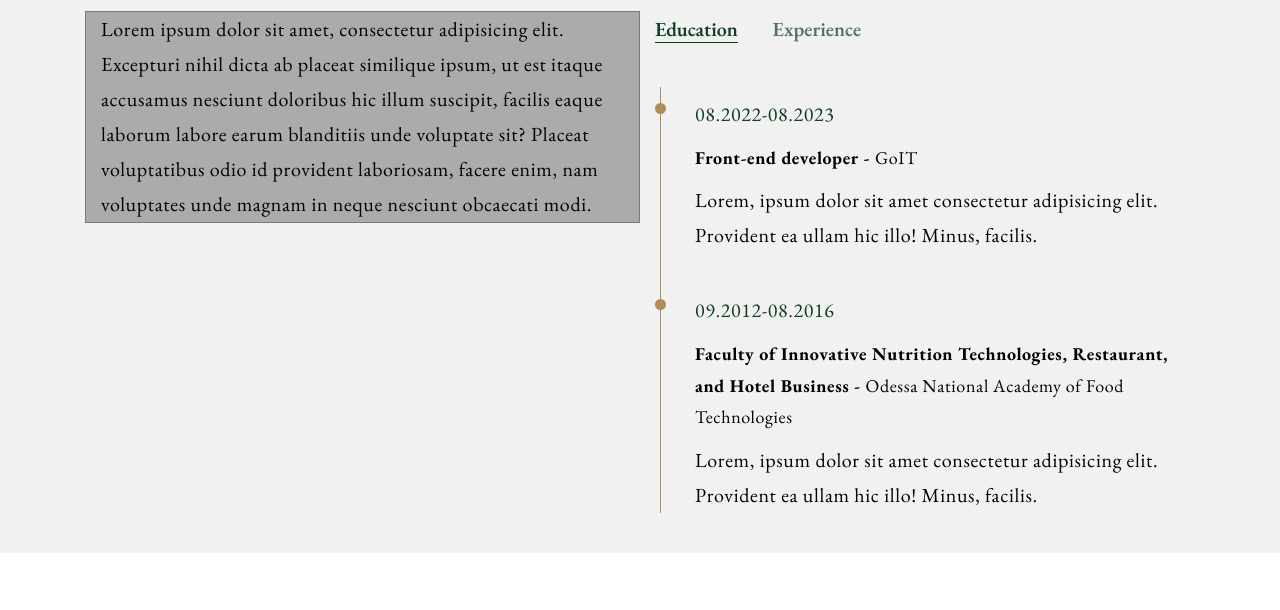
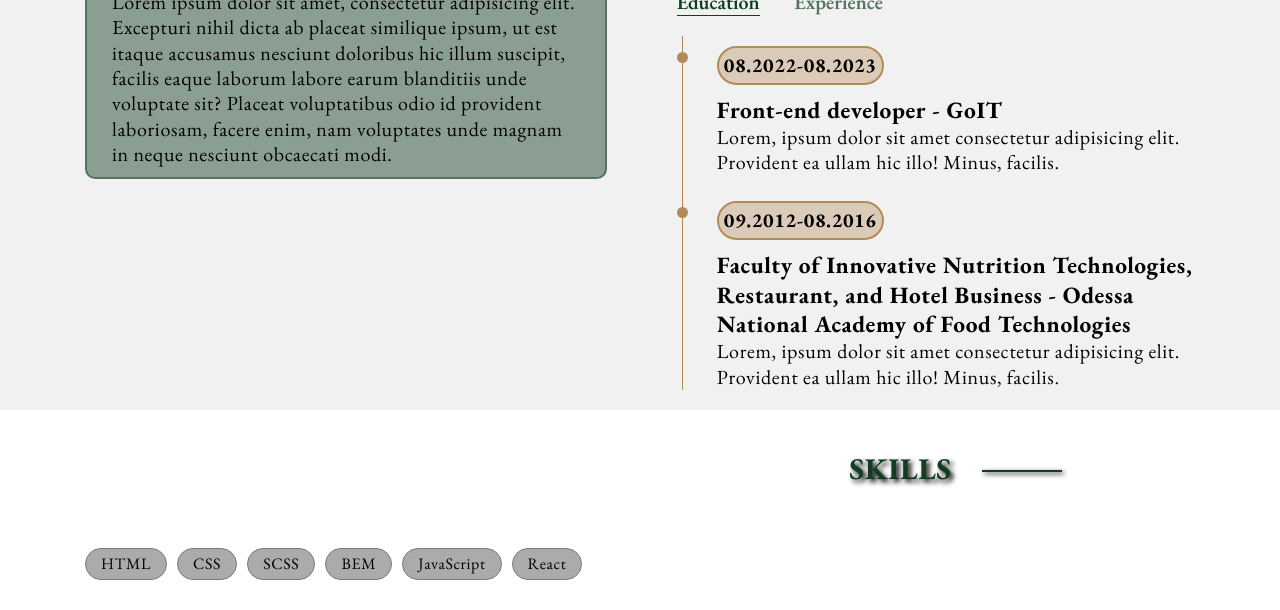
Before and after one commit to Alyonamk/portfolio, a website built with Parcel: page src/index.html in a window 1280 px wide. Shown: the part 614-1224 px from the top of the page. Before the commit the page ends 1167 px from the top, so only its background shows below. Built offline with nearby package versions, Linux system fonts and the light colour scheme.

Commit message:
//add skills

```diff
--- a/src/index.html
+++ b/src/index.html
@@ -23,6 +23,8 @@
   <include src="./partials/burger-menu.html"></include>
   <include src="./partials/hero.html"></include>
   <include src="./partials/about-me.html"></include>
+  <include src="./partials/skills.html"></include>
+
 
 
 
--- a/src/partials/about-me.html
+++ b/src/partials/about-me.html
@@ -2,9 +2,9 @@
 <section class="about-section sec-padding" id="about">
     <div class="container">
         <div class="section-title">
-            <h2 class="about-name">About me</h2>
-            <div class="about-text about-style">
-                <p class="about-info">Lorem ipsum dolor sit amet, consectetur adipisicing elit. Excepturi nihil dicta ab
+            <h2 class="about-title">About me</h2>
+            <div class="about-info about-style">
+                <p class="about-text">Lorem ipsum dolor sit amet, consectetur adipisicing elit. Excepturi nihil dicta ab
                     placeat similique ipsum, ut est itaque accusamus nesciunt doloribus hic illum suscipit,
                     facilis eaque laborum labore earum blanditiis unde voluptate sit? Placeat voluptatibus
                     odio id provident laboriosam, facere enim, nam voluptates unde magnam in neque nesciunt
@@ -20,16 +20,16 @@
                         <div class="timeline">
                             <div class="timeline-item">
                                 <span class="date">08.2022-08.2023</span>
-                                <h4>Front-end developer - <span>GoIT</span></h4>
+                                <h3>Front-end developer - <span>GoIT</span></h3>
                                 <p>Lorem, ipsum dolor sit amet consectetur adipisicing elit. Provident ea ullam hic illo! Minus,
                                     facilis.
                                 </p>
                             </div>
                             <div class="timeline-item">
                                 <span class="date">09.2012-08.2016</span>
-                                <h4>Faculty of Innovative Nutrition Technologies, Restaurant, and Hotel Business - <span>Odessa
+                                <h3>Faculty of Innovative Nutrition Technologies, Restaurant, and Hotel Business - <span>Odessa
                                         National
-                                        Academy of Food Technologies</span></h4>
+                                        Academy of Food Technologies</span></h3>
                                 <p>Lorem, ipsum dolor sit amet consectetur adipisicing elit. Provident ea ullam hic illo! Minus,
                                     facilis.
                                 </p>
@@ -42,32 +42,32 @@
                         <div class="timeline">
                             <div class="timeline-item">
                                 <span class="date">04.2021-12.2023</span>
+                                <h3>Procurement expert - <span>MIRS Corporation</span></h3>
                                 <span class="city">Odesa</span>
-                                <h4>Procurement expert - <span>MIRS Corporation</span></h4>
                                 <p>Lorem, ipsum dolor sit amet consectetur adipisicing elit. Provident ea ullam hic illo! Minus,
                                     facilis.
                                 </p>
                             </div>
                             <div class="timeline-item">
                                 <span class="date">05.2020-02.2021</span>
+                                <h3>Purchasing Manager - <span>Joint stock venture “ODESKI DRIZHDZHI”</span></h3>
                                 <span class="city">Odesa</span>
-                                <h4>Purchasing Manager - <span>Joint stock venture “ODESKI DRIZHDZHI”</span></h4>
                                 <p>Lorem, ipsum dolor sit amet consectetur adipisicing elit. Provident ea ullam hic illo! Minus,
                                     facilis.
                                 </p>
                             </div>
                             <div class="timeline-item">
                                 <span class="date">08.2019-03.2020</span>
+                                <h3>Office Manager - <span>dentistry "Dent"</span></h3>
                                 <span class="city">Kyiv</span>
-                                <h4>Office Manager - <span>dentistry "Dent"</span></h4>
                                 <p>Lorem, ipsum dolor sit amet consectetur adipisicing elit. Provident ea ullam hic illo! Minus,
                                     facilis.
                                 </p>
                             </div>
                             <div class="timeline-item">
                                 <span class="date">05.2018-05.2019</span>
+                                <h3>Trade inventory management administrator - <span>supermarket "EKO-market"</span></h3>
                                 <span class="city">Kyiv</span>
-                                <h4>Trade inventory management administrator - <span>supermarket "EKO-market"</span></h4>
                                 <p>Lorem, ipsum dolor sit amet consectetur adipisicing elit. Provident ea ullam hic illo! Minus,
                                     facilis.
                                 </p>
--- a/src/partials/skills.html
+++ b/src/partials/skills.html
@@ -1,7 +1,7 @@
-<section>
-    <div>
-        <h3>skills</h3>
-        <div class="skills">
+<section class="section-skills" id="skills">
+    <div class="container">
+        <h3 class="skills-title">skills</h3>
+        <div class="skills-list">
             <div class="skill-item">HTML</div>
             <div class="skill-item">CSS</div>
             <div class="skill-item">SCSS</div>
--- a/src/sass/base/_common.scss
+++ b/src/sass/base/_common.scss
@@ -37,7 +37,7 @@ body {
     font-style: normal;
     font-weight: 400;
     font-size: 16px;
-    line-height: 1.75;
+    line-height: 1.27;
     letter-spacing: 0.04em;
     margin: 0;
     // color: var(--dark-text-color);
--- a/src/sass/index.scss
+++ b/src/sass/index.scss
@@ -6,3 +6,5 @@
 @import './sections/hero';
 
 @import './sections/about-me';
+
+@import './sections/skills';
--- a/src/sass/sections/_about-me.scss
+++ b/src/sass/sections/_about-me.scss
@@ -4,7 +4,7 @@
 }
 
 
-.about-name {
+.about-title {
     display: flex;
     align-items: center;
     gap: 30px;
@@ -13,15 +13,20 @@
     font-size: 30px;
     text-shadow: 3px 3px 5px rgb(0, 0, 0);
     margin-left: 10%;
-    padding-top: 20px;
+    padding: 40px 0;
 
     &::before {
         content: '';
         width: 80px;
         height: 2px;
         background-color: var(--main-background);
-        transform: translateY(150%);
+        transform: translateY(100%);
         box-shadow: 2px 2px 5px rgb(0, 0, 0);
+    }
+
+    @media screen and (max-width: 767px) {
+        font-size: 24px;
+        gap: 20px;
     }
 
 }
@@ -30,40 +35,45 @@
     display: flex;
     justify-content: center;
     align-items: baseline;
+    gap: 70px;
 
+    @media screen and (max-width: 767px) {
+        flex-direction: column;
+        align-items: center;
+        gap: 40px;
+    }
 }
 
-.about-info {
+.about-text {
     width: 50%;
-    padding: 0 15px;
+    padding: 10px 25px;
     font-size: 20px;
-    background-color: var(--disabled);
-    border: 1px solid var(--rights-reserved);
+    background: rgba(17, 62, 33, 0.454);
+    border: 2px solid rgba(17, 62, 33, 0.443);
+    border-radius: 0.5em;
+
+    @media screen and (max-width: 767px) {
+        width: 90%;
+    }
 }
 
 .about-description {
     width: 50%;
-    padding: 0 15px;
     font-size: 20px;
+
+    @media screen and (max-width: 767px) {
+        width: 90%;
+    }
 }
 
-.about-text .tab-content {
-    padding: 40px 0;
+.about-info .tab-content {
+    padding: 20px 0;
     display: none;
+
 }
 
-.about-text .tab-content.active {
+.about-info .tab-content.active {
     display: block;
-}
-
-.description {
-    width: 50%;
-    padding: 0 15px;
-    font-size: 20px;
-}
-
-.about-tabs {
-    margin-top: 20px;
 }
 
 .about-tabs .tab-item {
@@ -107,7 +117,7 @@
 }
 
 // education/experience
-.about-text .timeline {
+.about-info .timeline {
     position: relative;
 
     &::before {
@@ -121,8 +131,8 @@
     }
 }
 
-.about-text .timeline-item {
-    margin-bottom: 30px;
+.about-info .timeline-item {
+    margin-bottom: 15px;
     position: relative;
     padding: 10px 0 0 40px;
 
@@ -142,18 +152,24 @@
     }
 }
 
-.about-text .timeline-item .date {
-    display: block;
-    color: var(--main-background);
-    font-weight: 400;
-    margin: 0 0 10px;
+.date {
+    background-color: rgba(179, 138, 89, 0.374);
+    border: 2px solid var(--accent-color);
+    border-radius: 20px;
 }
 
-.about-text .timeline-item h4 {
+.about-info .timeline-item .date {
+    display: inline-block;
+    font-weight: bold;
+    margin: 0 0 10px;
+    padding: 5px;
+}
+
+.about-info .timeline-item h4 {
     font-size: 18px;
     margin: 0 0 10px;
 }
 
-.about-text .timeline-item h4 span {
+.about-info .timeline-item h4 span {
     font-weight: 400;
 }
--- a/src/sass/sections/_burger-menu.scss
+++ b/src/sass/sections/_burger-menu.scss
@@ -5,7 +5,7 @@
     bottom: 0;
     right: 0;
     backdrop-filter: blur(40px);
-    width: 75%;
+    width: 80%;
     height: 100%;
     overflow: hidden;
     transition: all 0.3s linear;
--- a/src/sass/sections/_hero.scss
+++ b/src/sass/sections/_hero.scss
@@ -8,7 +8,6 @@
         background: var(--main-background);
     }
 }
-
 
 .box-decoration {
     max-width: 100%;
--- /dev/null
+++ b/src/sass/sections/_skills.scss
@@ -0,0 +1,41 @@
+.skills-list{
+    margin: 20px 0;
+    display: flex;
+    flex-wrap: wrap;
+}
+
+.skill-item {
+    background-color: var(--disabled);
+    border: 1px solid var(--rights-reserved);
+    border-radius: 20px;
+    padding: 5px 15px;
+    margin: 0 10px 10px 0;
+}
+
+.skills-title {
+    display: flex;
+    align-items: center;
+    flex-direction: row-reverse;
+    gap: 30px;
+    color: var(--main-background);
+    text-transform: uppercase;
+    font-size: 30px;
+    text-shadow: 3px 3px 5px rgb(0, 0, 0);
+    margin-right: 12%;
+    padding: 40px 0;
+
+    &::before {
+        content: '';
+        width: 80px;
+        height: 2px;
+        background-color: var(--main-background);
+        transform: translateY(100%);
+        box-shadow: 2px 2px 5px rgb(0, 0, 0);
+    }
+
+    @media screen and (max-width: 767px) {
+        font-size: 24px;
+        gap: 20px;
+    }
+
+}
```
Also changed, not shown: src/sass/sections/skills.scss (deleted, +0 -13 lines).
